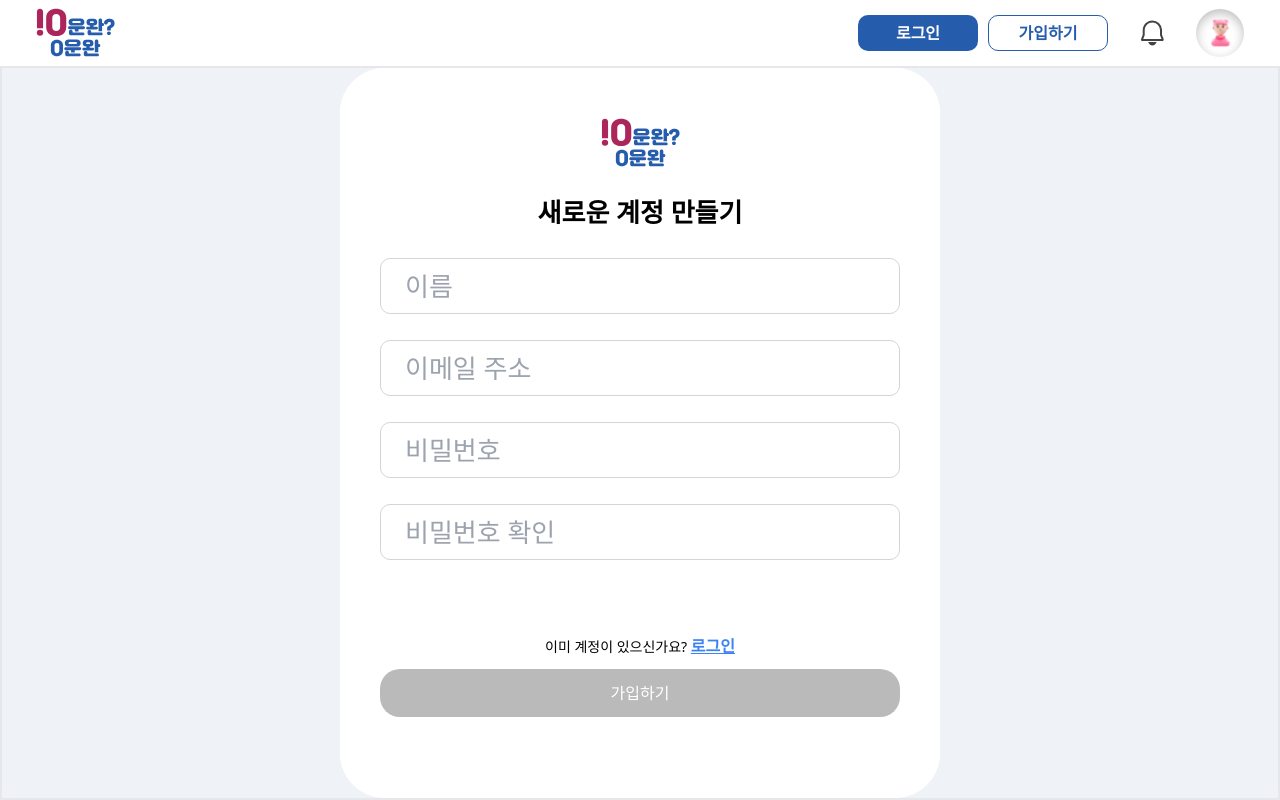
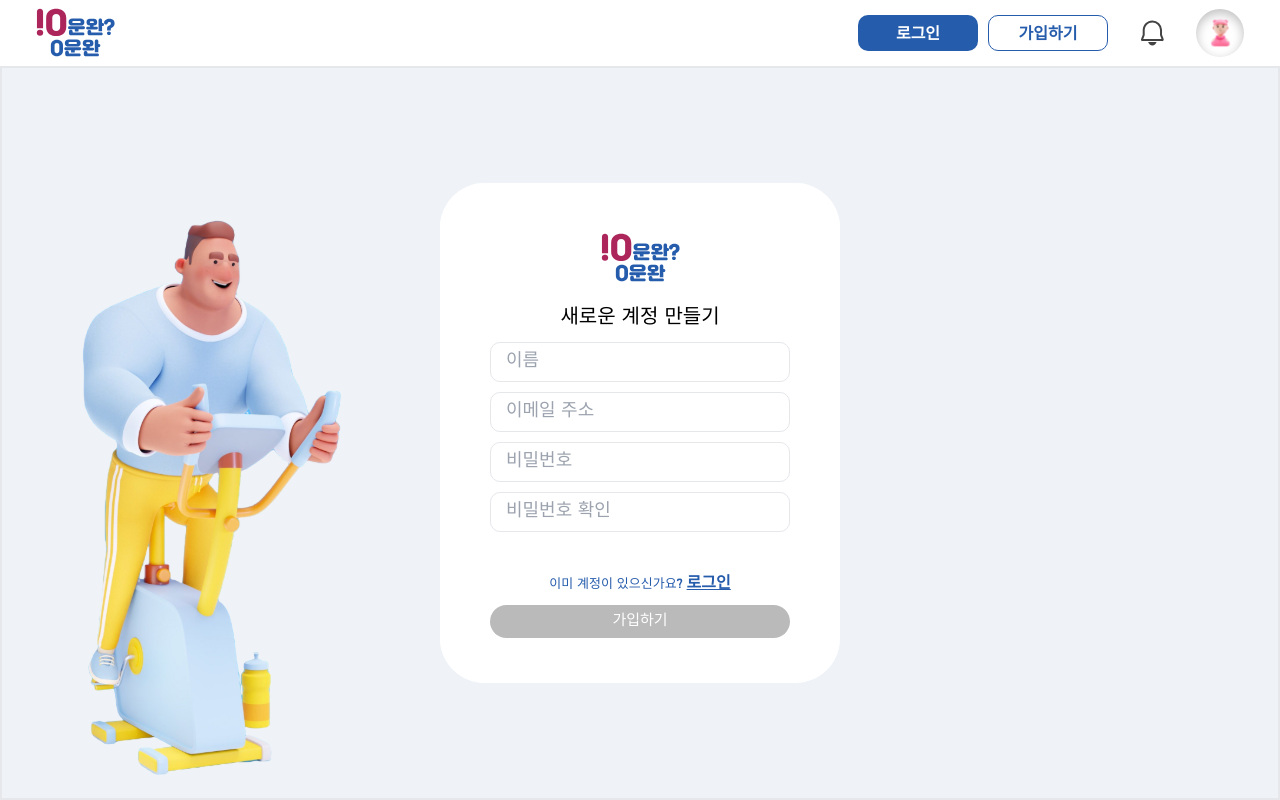
Before and after one commit to yoo-nji/Today_Workout_Done, a React (Vite) app: page /signup in a window 1280 px wide. Built offline with nearby package versions, Linux system fonts and the light colour scheme.

Commit message:
feat_회원가입 디자인 축소 변경

```diff
--- a/src/components/rootlayout/Header.tsx
+++ b/src/components/rootlayout/Header.tsx
@@ -15,7 +15,12 @@ export default function Header({ logo }: { logo?: boolean }) {
       )}
     >
       <div>
-        <img src={logoImg} alt="logo" className={twMerge(!logo && "hidden")} />
+        <img
+          src={logoImg}
+          alt="logo"
+          className={twMerge("cursor-pointer", !logo && "hidden")}
+          onClick={() => navigate("/")}
+        />
       </div>
 
       {/* 오른쪽 */}
--- a/src/css/index.css
+++ b/src/css/index.css
@@ -1,4 +1,5 @@
 @import "./tailwind.css";
+@import "../styles/fonts.css";
 
 * {
   margin: 0px;
--- a/src/layouts/AuthLayout.tsx
+++ b/src/layouts/AuthLayout.tsx
@@ -1,5 +1,5 @@
 import { Outlet } from "react-router";
-import authImg from "../assets/authImg.svg";
+import cycle from "../assets/cycle.svg";
 import Header from "../components/rootlayout/Header";
 
 export default function AuthLayout() {
@@ -8,8 +8,13 @@ export default function AuthLayout() {
       <Header logo />
       <div className="relative flex h-full border-2 bg-[#EFF3F7]">
         {/* 이미지 백그라운드 */}
+        <img
+          src={cycle}
+          className="absolute bottom-0 left-0 w-[400px] h-[600px] object-contain z-0"
+          alt="Cycle"
+        />
         {/* 로그인 & 회원가입 컴포넌트 */}
-        <div className=" rounded-[45px] w-[600px] h-[730px] m-auto bg-white">
+        <div className="rounded-[45px] w-[400px] h-[500px] m-auto bg-white z-10 relative">
           <Outlet />
         </div>
       </div>
--- a/src/pages/Signup.tsx
+++ b/src/pages/Signup.tsx
@@ -39,20 +39,25 @@ export default function Signup() {
     error === "";
 
   return (
-    <div className="bg-[#FFFFFF] rounded-[45px] border-red-500 w-[600px] h-[730px] mx-auto my-auto">
-      <img src={logoImg} className="pt-[50px] block mx-auto" />
-      <p className="text-center text-[26px] font-pretendard font-[700] mt-[26px]">
+    <div className="bg-[#FFFFFF] rounded-[45px] border-red-500 w-[400px] h-[500px] mx-auto my-auto">
+      {/* 로고 */}
+      <img src={logoImg} className="pt-[50px] block mx-auto " />
+
+      {/* 제목 */}
+      <p className="text-center text-[20px] mt-[20px] font-jua ">
         새로운 계정 만들기
       </p>
-      <form className="px-[40px]">
+      <form className="px-[50px]">
         {/* 이름 입력 필드 */}
         <input
           type="text"
           placeholder="이름"
           value={name}
           onChange={handleNameChange}
-          className={`w-full h-[56px] py-[19px] pl-[24px] border border-gray-300 rounded-[10px] mt-[26px] mb-[26px] text-[26px] ${
-            name ? "text-[#265CAC] font-bold" : "text-gray-400"
+          className={`w-full h-[40px] py-auto pl-[15px] border rounded-[10px] mt-[10px] mb-[10px] font-jua text-[18px] ${
+            name
+              ? "text-[#265CAC] font-bold border-[#265CAC] border-[2px]"
+              : "text-gray-400"
           }`}
         />
 
@@ -62,8 +67,10 @@ export default function Signup() {
           placeholder="이메일 주소"
           value={email}
           onChange={handleEmailChange}
-          className={`w-full h-[56px] py-[19px] pl-[24px] border border-gray-300 rounded-[10px] mb-[26px] text-[26px] ${
-            email ? "text-[#265CAC] font-bold" : "text-gray-400"
+          className={`w-full h-[40px] py-auto pl-[15px] border rounded-[10px] mb-[10px] font-jua text-[18px] ${
+            email
+              ? "text-[#265CAC] font-bold border-[#265CAC] border-[2px]"
+              : "text-gray-400"
           }`}
         />
 
@@ -73,8 +80,10 @@ export default function Signup() {
           placeholder="비밀번호"
           value={password}
           onChange={handlePasswordChange}
-          className={`w-full h-[56px] py-[19px] pl-[24px] border border-gray-300 rounded-[10px] mb-[26px] text-[26px] ${
-            password ? "text-[#265CAC] font-bold" : "text-gray-400"
+          className={`w-full h-[40px] py-auto pl-[15px] border rounded-[10px] mb-[10px] font-jua text-[18px] ${
+            password
+              ? "text-[#265CAC] font-bold border-[#265CAC] border-[2px]"
+              : "text-gray-400"
           }`}
         />
 
@@ -84,24 +93,30 @@ export default function Signup() {
           placeholder="비밀번호 확인"
           value={confirmPassword}
           onChange={handleConfirmPasswordChange}
-          className={`w-full h-[56px] py-[19px] pl-[24px] border border-gray-300 rounded-[10px] mb-[10px] text-[26px] ${
-            confirmPassword ? "text-[#265CAC] font-bold" : "text-gray-400"
+          className={`w-full h-[40px] py-auto pl-[15px] border rounded-[10px] mb-[10px] font-jua text-[18px] ${
+            confirmPassword
+              ? "text-[#265CAC] font-bold border-[#265CAC] border-[2px]"
+              : "text-gray-400"
           }`}
         />
 
         {/* 비밀번호 불일치 메시지 */}
-        {error && <p className="text-red-500 font-bold text-[16px]">{error}</p>}
+        {error && (
+          <p className="ml-[15px] text-red-500 font-bold text-[13px] font-dohyeon">
+            {error}
+          </p>
+        )}
 
         {/* 로그인으로 이동하는 링크 */}
         <p
-          className={`text-center text-sm ${
-            error ? "mt-[42.5px]" : "mt-[66.5px]"
+          className={`text-center text-[#265CAC] font-dohyeon text-[13px] ${
+            error ? "mt-[10px]" : "mt-[29.5px]"
           }`}
         >
           이미 계정이 있으신가요?{" "}
           <Link
             to="/login"
-            className="text-blue-500 text-[16px] font-bold underline"
+            className="text-[#265CAC] text-[16px] font-bold underline"
           >
             로그인
           </Link>
@@ -110,7 +125,7 @@ export default function Signup() {
         {/* 가입하기 버튼 */}
         <button
           type="submit"
-          className={`w-full bg-[#265CAC] text-white py-[12px] rounded-[20px] mt-[12px] ${
+          className={`w-full bg-[#265CAC] text-white py-[5px] text-[15px] rounded-[20px] mt-[10px] font-jua ${
             isFormValid ? "" : "bg-[#BABABA] cursor-not-allowed"
           }`}
           disabled={!isFormValid}
```
